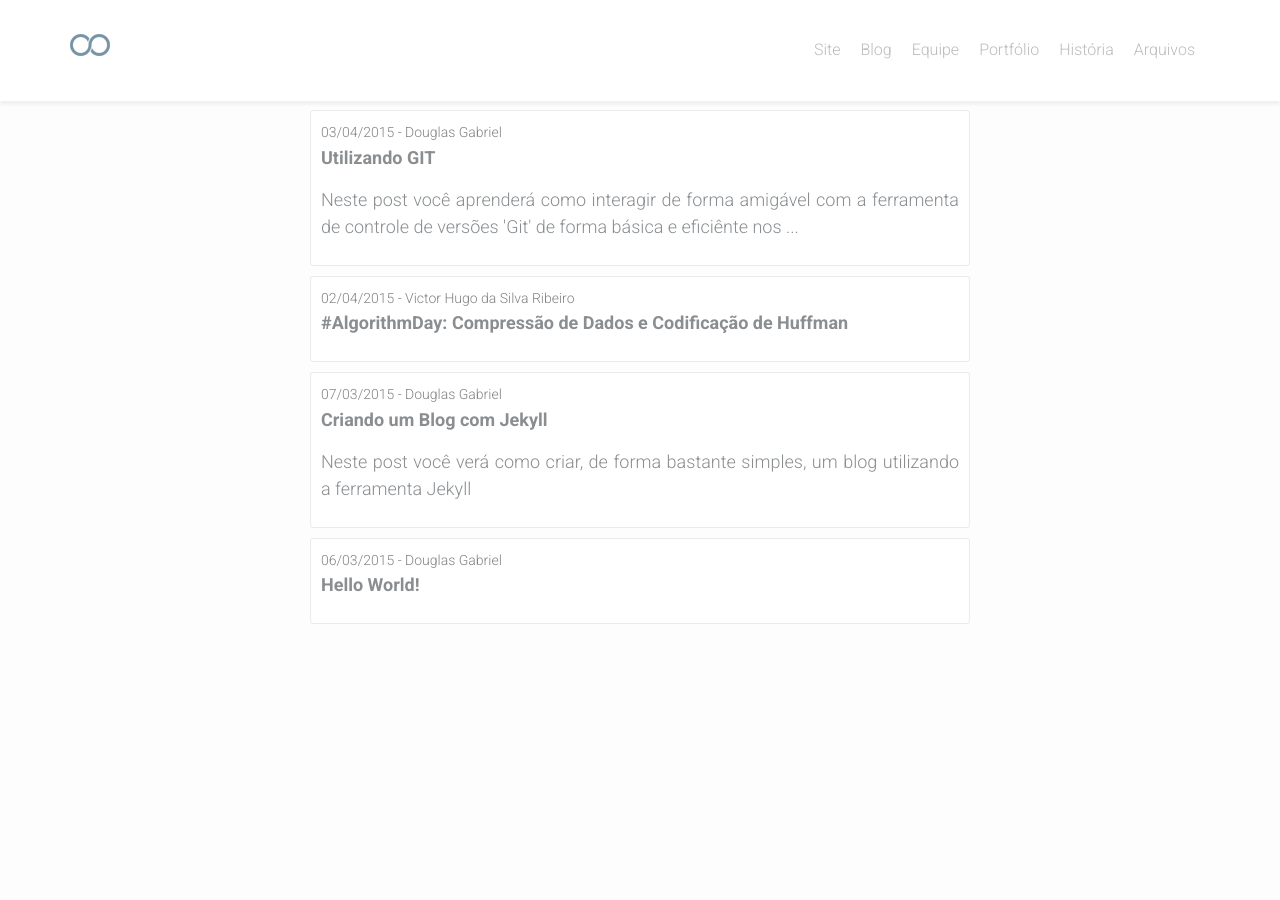
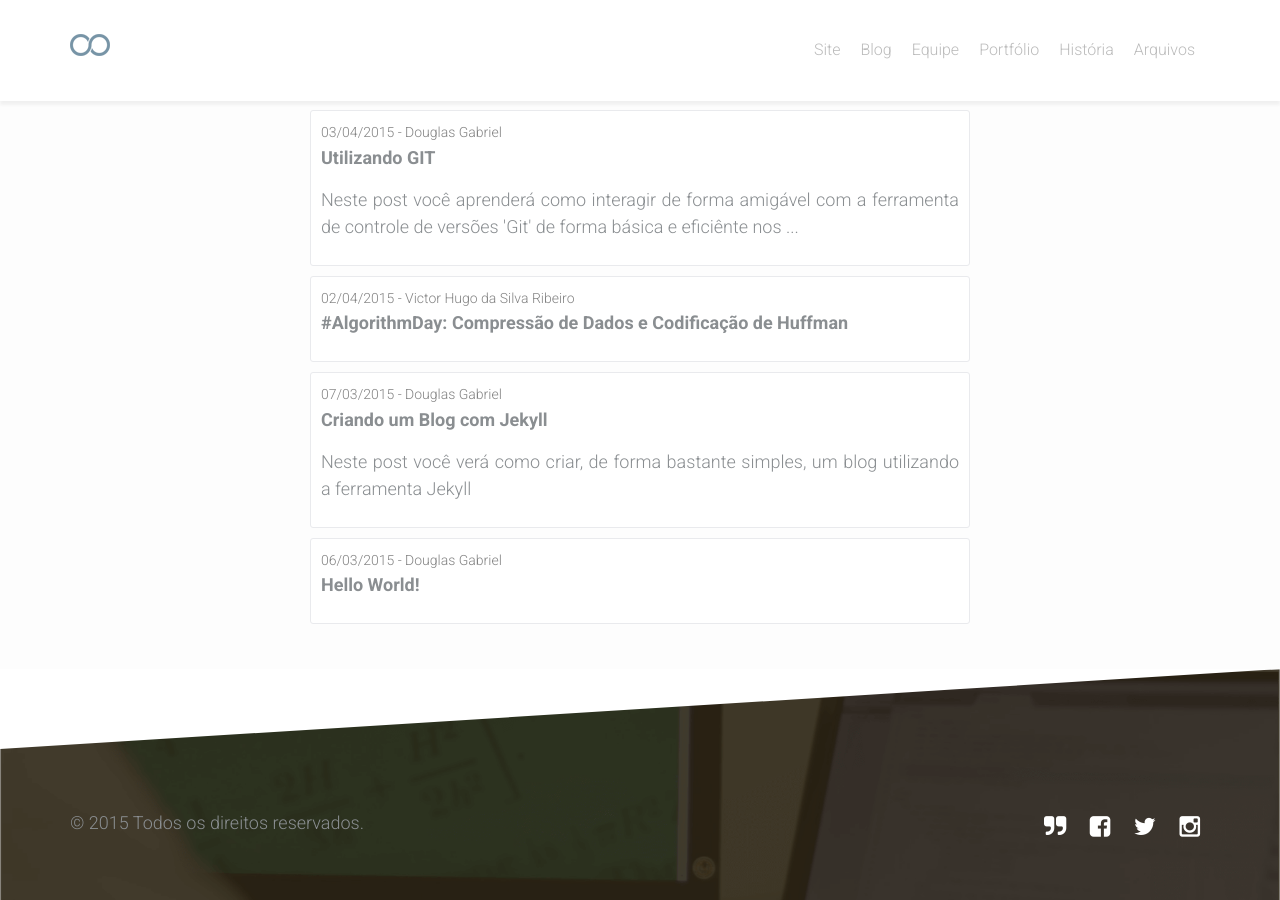
Before and after one commit to dggouveia/recursivejr.github.io, a Jekyll site: the page built from blog.html, in a window 1280 px wide and 900 px high, scrolled down 1852 px. Built offline with Jekyll 4.4.1, drawn with Linux system fonts in a browser that asks for light colours; before the commit the page ends 2521 px from its top, so only the background shows below that.

Commit message:
adicionando footer ao blog

```diff
--- a/_includes/footer.html
+++ b/_includes/footer.html
@@ -1,54 +1,18 @@
-<footer class="site-footer">
+<footer id="contato">
+  <div class="container">
 
-  <div class="wrapper">
-
-    <h2 class="footer-heading">{{ site.title }}</h2>
-
-    <div class="footer-col-wrapper">
-      <div class="footer-col  footer-col-1">
-        <ul class="contact-list">
-          <li>{{ site.title }}</li>
-          <li><a href="mailto:{{ site.email }}">{{ site.email }}</a></li>
+    <div class="row text-center-mobile">
+      <div class="col-sm-8">
+        <p>&copy; 2015 Todos os direitos reservados.</p>
+      </div>
+      <div class="col-sm-4 text-right text-center-mobile">
+        <ul class="social-footer">
+          <li><a href="http://recursivejr.github.io/blog" title="blog" target="_blank"><i class="fa fa-quote-right"></i></a></li>
+          <li><a href="https://www.facebook.com/recursivejunior" title="facebook" target="_blank"><i class="fa fa-facebook-square"></i></a></li>
+          <li><a href="https://twitter.com/recursivejr" title="twitter" target="_blank"><i class="fa fa-twitter"></i></a></li>
+          <li><a href="https://instagram.com/recursive_jr" title="instagram" target="_blank"><i class="fa fa-instagram"></i></a></li>
         </ul>
-      </div>
-
-      <div class="footer-col  footer-col-2">
-        <ul class="social-media-list">
-          {% if site.github_username %}
-          <li>
-            <a href="https://github.com/{{ site.github_username }}">
-              <span class="icon  icon--github">
-                <svg viewBox="0 0 16 16">
-                  <path fill="#828282" d="M7.999,0.431c-4.285,0-7.76,3.474-7.76,7.761 c0,3.428,2.223,6.337,5.307,7.363c0.388,0.071,0.53-0.168,0.53-0.374c0-0.184-0.007-0.672-0.01-1.32 c-2.159,0.469-2.614-1.04-2.614-1.04c-0.353-0.896-0.862-1.135-0.862-1.135c-0.705-0.481,0.053-0.472,0.053-0.472 c0.779,0.055,1.189,0.8,1.189,0.8c0.692,1.186,1.816,0.843,2.258,0.645c0.071-0.502,0.271-0.843,0.493-1.037 C4.86,11.425,3.049,10.76,3.049,7.786c0-0.847,0.302-1.54,0.799-2.082C3.768,5.507,3.501,4.718,3.924,3.65 c0,0,0.652-0.209,2.134,0.796C6.677,4.273,7.34,4.187,8,4.184c0.659,0.003,1.323,0.089,1.943,0.261 c1.482-1.004,2.132-0.796,2.132-0.796c0.423,1.068,0.157,1.857,0.077,2.054c0.497,0.542,0.798,1.235,0.798,2.082 c0,2.981-1.814,3.637-3.543,3.829c0.279,0.24,0.527,0.713,0.527,1.437c0,1.037-0.01,1.874-0.01,2.129 c0,0.208,0.14,0.449,0.534,0.373c3.081-1.028,5.302-3.935,5.302-7.362C15.76,3.906,12.285,0.431,7.999,0.431z"/>
-                </svg>
-              </span>
-
-              <span class="username">{{ site.github_username }}</span>
-            </a>
-          </li>
-          {% endif %}
-
-          {% if site.twitter_username %}
-          <li>
-            <a href="https://twitter.com/{{ site.twitter_username }}">
-              <span class="icon  icon--twitter">
-                <svg viewBox="0 0 16 16">
-                  <path fill="#828282" d="M15.969,3.058c-0.586,0.26-1.217,0.436-1.878,0.515c0.675-0.405,1.194-1.045,1.438-1.809
-                  c-0.632,0.375-1.332,0.647-2.076,0.793c-0.596-0.636-1.446-1.033-2.387-1.033c-1.806,0-3.27,1.464-3.27,3.27 c0,0.256,0.029,0.506,0.085,0.745C5.163,5.404,2.753,4.102,1.14,2.124C0.859,2.607,0.698,3.168,0.698,3.767 c0,1.134,0.577,2.135,1.455,2.722C1.616,6.472,1.112,6.325,0.671,6.08c0,0.014,0,0.027,0,0.041c0,1.584,1.127,2.906,2.623,3.206 C3.02,9.402,2.731,9.442,2.433,9.442c-0.211,0-0.416-0.021-0.615-0.059c0.416,1.299,1.624,2.245,3.055,2.271 c-1.119,0.877-2.529,1.4-4.061,1.4c-0.264,0-0.524-0.015-0.78-0.046c1.447,0.928,3.166,1.469,5.013,1.469 c6.015,0,9.304-4.983,9.304-9.304c0-0.142-0.003-0.283-0.009-0.423C14.976,4.29,15.531,3.714,15.969,3.058z"/>
-                </svg>
-              </span>
-
-              <span class="username">{{ site.twitter_username }}</span>
-            </a>
-          </li>
-          {% endif %}
-        </ul>
-      </div>
-
-      <div class="footer-col  footer-col-3">
-        <p class="text">{{ site.description }}</p>
       </div>
     </div>
   </div>
-
 </footer>
--- a/_layouts/default.html
+++ b/_layouts/default.html
@@ -8,11 +8,13 @@
   <body>
     {% include header.html %}
 
-    <div class="page-content">
+    <section class="page-content">
+      <div class="cut cut-top"></div>
       <div class="wrapper">
         {{ content }}
       </div>
-    </div>
+      <div class="cut cut-bottom"></div>
+    </section>
 
     <!-- Holder for mobile navigation -->
     <div class="mobile-nav">
@@ -20,6 +22,8 @@
       </ul>
       <a href="#" class="close-link"><i class="arrow_up"></i></a>
     </div>
+
+    {% include footer.html %}
     <!-- Scripts -->
     <script src="{{ "js/jquery-1.11.1.min.js" | prepend: site.url }}"></script>
     <script src="{{ "js/owl.carousel.min.js" | prepend: site.url }}"></script>
```
